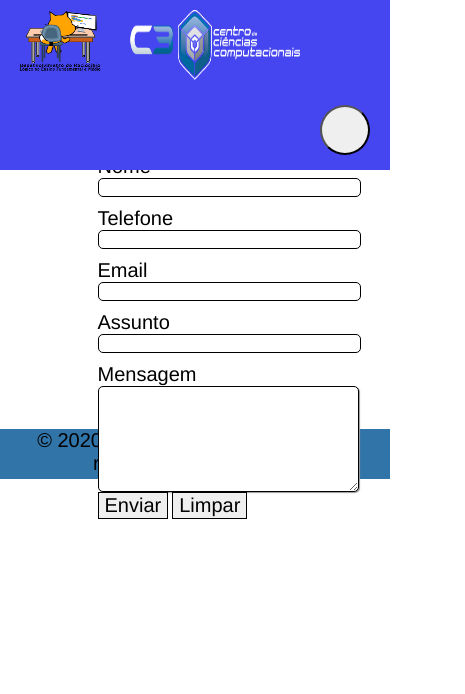
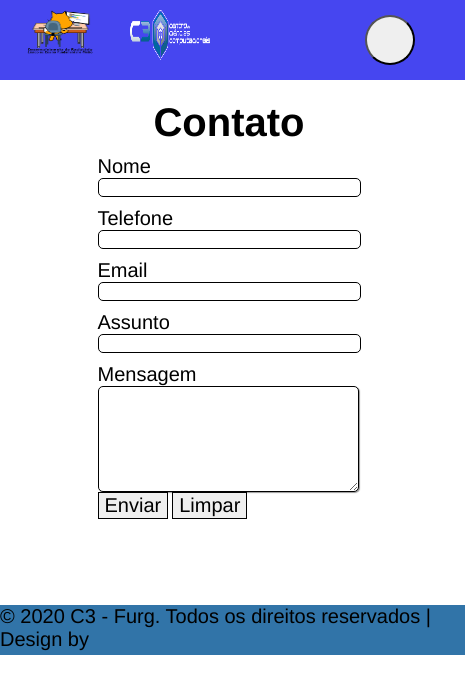
Before and after one commit to AndrewsDutraDev/Bolsa---Projeto-2, a plain HTML site: page contato.html in a window 390 px wide. Shown: the whole page, 465 px wide, since content can reach past the window. Drawn offline with Linux system fonts and the light colour scheme.

Commit message:
Ajustes de responsividade

```diff
--- a/css/styleContato.css
+++ b/css/styleContato.css
@@ -109,7 +109,7 @@ textarea {
     font-size: 40px;
     font-family: 'Helvetica';
 }
-@media screen and (max-width:768px){
+@media screen and (max-width:1024px){
     .bt_menu{
         margin: 15px 20px;
         width: 50px;
@@ -170,3 +170,27 @@ textarea {
         margin-top:110%;
     }
 }
+@media screen and (max-width:465px){
+    .footer{
+        margin-top:130%;
+        text-align: left;
+    }
+    body{
+        width:465px;
+    }
+    .imagem{
+        margin-left: 20px;
+    }
+    header{
+        width:465px;
+    }
+    .bt_menu{
+        margin-right:50px;
+    }
+}
+@media screen and (min-width:320px){
+    .imagem{
+        height:50px;
+        width:80px;
+    }
+}
--- a/css/styleEquipe.css
+++ b/css/styleEquipe.css
@@ -127,20 +127,19 @@ hr{
     text-align: center;
 
 }
-@media screen and (max-width: 768px) {
+@media screen and (max-width: 1024px) {
     .coordLeft{
         display: none;
 
     }
     .titulo{
-        padding-top: 100px;
+        padding-top: 90px;
     }
     .bolsistas{
         display: none;
     }
     .celular{
         display: block;
-        text-align: center;
     }
     .footer{
         margin-bottom: 0;
@@ -199,3 +198,50 @@ hr{
         transition: 0.3s;
     }
 }
+@media screen and (min-width:465px){
+    .titulo{
+        font-size: 30px;
+    }
+    .nome{
+        font-size:14px;
+    }
+    .descricao{
+        font-size: 12px;
+    }
+    .bt_menu{
+        height:40px;
+        width: 40px;
+        margin-right:100px;
+    }
+    .footer{
+        font-size: 12px;
+        height:35px;
+    }
+}
+@media screen and (min-width:320px) and (max-width:465px){
+    .imagem{
+        height:40px;
+        width:60px;
+    }
+    .bt_menu{
+        height:40px;
+        width: 40px;
+    }
+    .footer{
+        max-width:100%;
+        float: left;
+        font-size: 12px;
+        height:30px;
+    }
+    .titulo{
+        font-size: 24px;
+    }
+    .nome{
+        font-size:12px;
+    }
+    .descricao{
+        font-size: 10px;
+    }
+
+
+}
--- a/css/styleGaleria.css
+++ b/css/styleGaleria.css
@@ -87,7 +87,7 @@ a{
     width: 100%;
     background-color: #3174A8;
 }
-@media screen and (max-width:768px){
+@media screen and (max-width:1024px){
     .bt_menu{
         margin: 15px 20px;
         width: 50px;
@@ -102,6 +102,7 @@ a{
         background-position: center;
         background-repeat: no-repeat;
         display: initial;
+        margin-right: 15px;
     }
     .menu {
         transition: 0.8s;
--- a/css/styleIndex.css
+++ b/css/styleIndex.css
@@ -87,6 +87,7 @@ header{
     padding-top: 120px;
     float: right;
     width:50%;
+
 }
 .footer{
     float: left;
@@ -101,7 +102,7 @@ header{
 .footer p{
     text-align: center;
 }
-@media screen and (max-width: 768px) {
+@media screen and (max-width: 1024px) {
     .conteudo-right{
         display: none;
     }
@@ -169,3 +170,17 @@ header{
         margin-top: 100px;
     }
 }
+@media screen and (max-width:465px){
+    .bt_menu{
+        margin-right:15px ;
+    }
+    .conteudo-left,.conteudo-right{
+        padding-left: 0;
+    }
+}
+@media screen and (min-width:320px){
+    .imagem{
+        height:50px;
+        width:80px;
+    }
+}
--- a/css/styleMaterial.css
+++ b/css/styleMaterial.css
@@ -126,7 +126,7 @@ header{
   display:none;
 }
 
-@media screen and (max-width:768px){
+@media screen and (max-width:1024px){
   header{
     top:0;
   }
@@ -214,7 +214,16 @@ header{
     text-decoration: none;
   }
 
-
-
+}
+@media screen and (max-width:465px){
+  .bt_menu{
+      margin-right:15px ;
+  }
 
 }
+@media screen and (min-width:320px){
+  .imagem{
+      height:50px;
+      width:80px;
+  }
+}
--- a/css/stylePublicacoes.css
+++ b/css/stylePublicacoes.css
@@ -96,7 +96,7 @@ hr{
     background-color: #3174A8;
     margin-top:20px;
 }
-@media screen and (max-width: 768px) {
+@media screen and (max-width: 1024px) {
     .conteudo{
         margin-top: 60px;
         width: 100%;
@@ -159,3 +159,14 @@ hr{
         transition: 0.3s;
     }
 }
+@media screen and (max-width:465px){
+    .bt_menu{
+        margin-right:15px ;
+    }
+}
+@media screen and (min-width:320px){
+    .imagem{
+        height:50px;
+        width:80px;
+    }
+}
```
